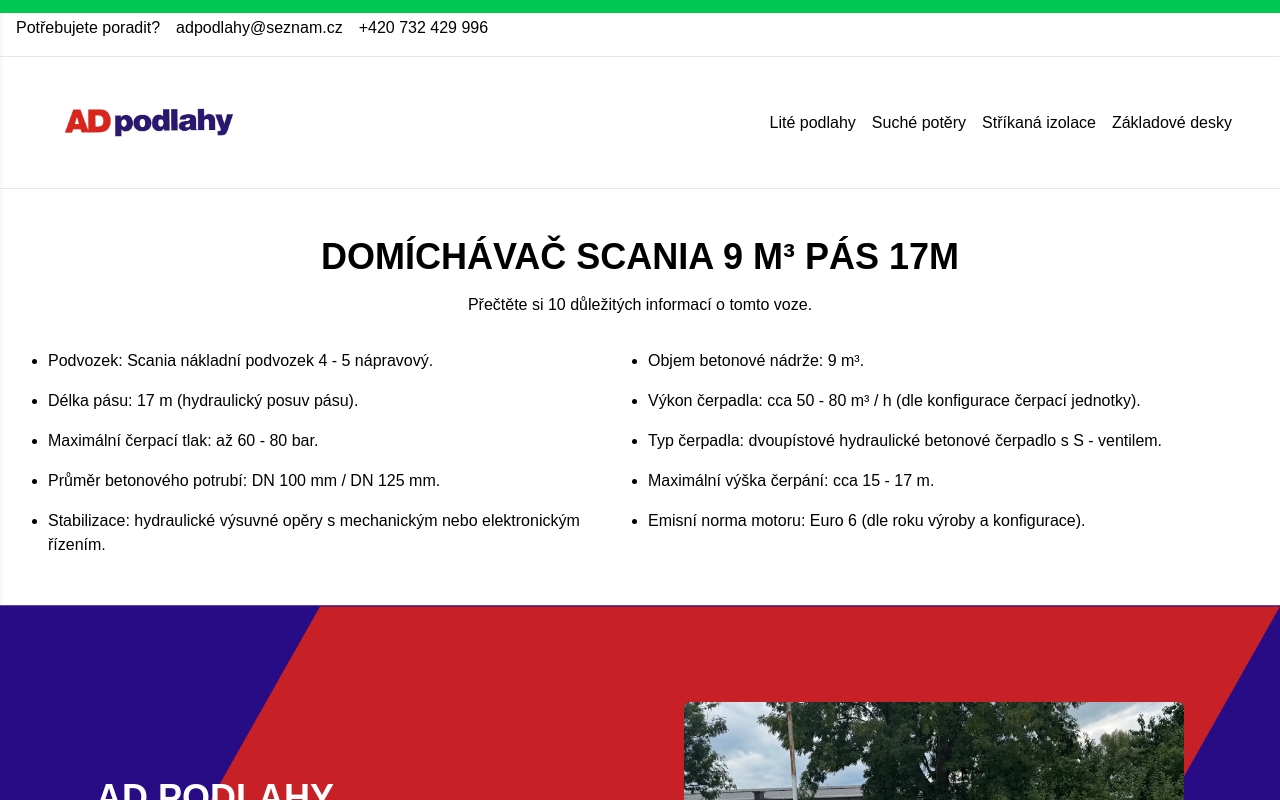
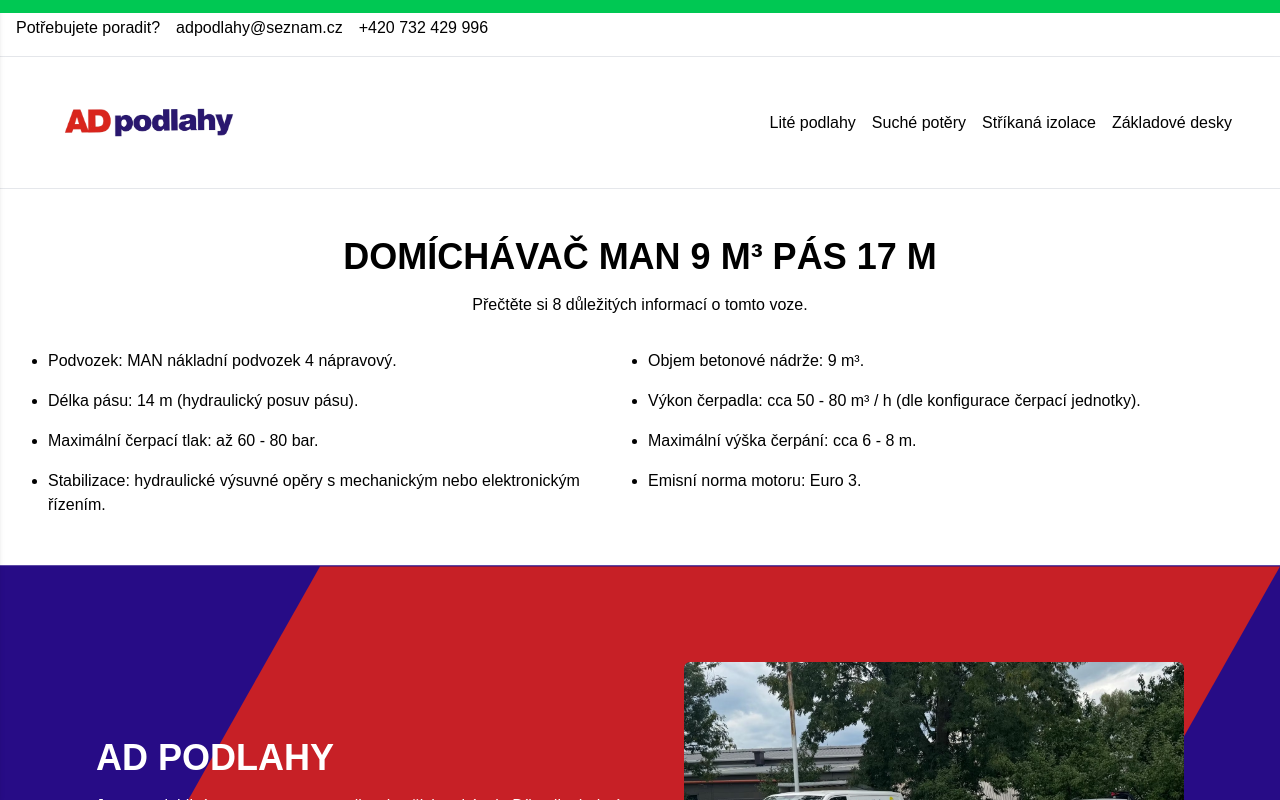
Before and after one commit to Keny2802/AD-Podlahy-, a Next.js app: page /vozovy-park/domichavac-9m3-pas-17m-1 in a window 1280 px wide. Shown: the top 800 px of the page. Built offline with nearby package versions, Linux system fonts and the light colour scheme.

Commit message:
Přidání textu do Domíchávač Mercedes 9 m³ pás 14 m & Domíchávač MAN 9 m³ pás 17 m (1) & Domíchávač Man 9 m³ pás 17 m (2).

```diff
--- a/src/app/components/Garageset.ts
+++ b/src/app/components/Garageset.ts
@@ -32,22 +32,22 @@
     {
         img: "/fota/sekce/vozovy-park/vozovy-park-7.avif",
         href: "/vozovy-park/domichavac-9m3-pas-14m-1",
-        cta: "Domíchávač 9 m³ pás 14m"
+        cta: "Domíchávač 9 m³ pás 14 m"
     },
     {
         img: "/fota/sekce/vozovy-park/vozovy-park-8-1.avif",
         href: "/vozovy-park/domichavac-9m3-pas-14m-2",
-        cta: "Domíchávač 9 m³ pás 14m"
+        cta: "Domíchávač 9 m³ pás 14 m"
     },
     {
         img: "/fota/sekce/vozovy-park/vozovy-park-9.avif",
         href: "/vozovy-park/domichavac-9m3-pas-17m-1",
-        cta: "Domíchávač 9 m³ pás 17m"
+        cta: "Domíchávač 9 m³ pás 17 m"
     },
     {
         img: "/fota/sekce/vozovy-park/vozovy-park-10.avif",
         href: "/vozovy-park/domichavac-9m3-pas-17m-2",
-        cta: "Domíchávač 9 m³ pás 17m"
+        cta: "Domíchávač 9 m³ pás 17 m"
     },
     {
         img: "/fota/sekce/vozovy-park/vozovy-park-11.avif",
--- a/src/app/vozovy-park/domichavac-9m3-pas-14m-2/Content.tsx
+++ b/src/app/vozovy-park/domichavac-9m3-pas-14m-2/Content.tsx
@@ -24,7 +24,7 @@
             <Section color="secondary">
                 <FlexCol className="justify-center items-center text-center gap-2.5 md:gap-3 lg:gap-4">
                     <Heading>
-                       Domíchávač Mercedes 9 m³ pás 14m
+                       Domíchávač Mercedes 9 m³ pás 14 m
                     </Heading>
                     <BodyText>
                         Přečtěte si 8 důležitých informací o tomto voze.
--- a/src/app/vozovy-park/domichavac-9m3-pas-17m-1/Content.tsx
+++ b/src/app/vozovy-park/domichavac-9m3-pas-17m-1/Content.tsx
@@ -24,26 +24,24 @@
             <Section color="secondary">
                 <FlexCol className="justify-center items-center text-center gap-2.5 md:gap-3 lg:gap-4">
                     <Heading>
-                       Domíchávač Scania 9 m³ pás 17m
+                       Domíchávač MAN 9 m³ pás 17 m
                     </Heading>
                     <BodyText>
-                        Přečtěte si 10 důležitých informací o tomto voze.
+                        Přečtěte si 8 důležitých informací o tomto voze.
                     </BodyText>
                 </FlexCol>
                 <MarginTop>
                     <List>
                         <Grid className="grid-cols-1 md:grid-cols-2 gap-2.5 md:gap-3 lg:gap-4">
                             {[
-                                `Podvozek: Scania nákladní podvozek 4 - 5 nápravový.`,
+                                `Podvozek: MAN nákladní podvozek 4 nápravový.`,
                                 `Objem betonové nádrže: 9 m³.`,
-                                `Délka pásu: 17 m (hydraulický posuv pásu).`,
+                                `Délka pásu: 14 m (hydraulický posuv pásu).`,
                                 `Výkon čerpadla: cca 50 - 80 m³ / h (dle konfigurace čerpací jednotky).`,
                                 `Maximální čerpací tlak: až 60 - 80 bar.`,
-                                `Typ čerpadla: dvoupístové hydraulické betonové čerpadlo s S - ventilem.`,
-                                `Průměr betonového potrubí: DN 100 mm / DN 125 mm.`,
-                                `Maximální výška čerpání: cca 15 - 17 m.`,
+                                `Maximální výška čerpání: cca 6 - 8 m.`,
                                 `Stabilizace: hydraulické výsuvné opěry s mechanickým nebo elektronickým řízením.`,
-                                `Emisní norma motoru: Euro 6 (dle roku výroby a konfigurace).`
+                                `Emisní norma motoru: Euro 3.`
                             ].map((textBlock, index) => {
                                 return (
                                     <ListItem key={index}>
--- a/src/app/vozovy-park/domichavac-9m3-pas-17m-2/Content.tsx
+++ b/src/app/vozovy-park/domichavac-9m3-pas-17m-2/Content.tsx
@@ -24,26 +24,24 @@
             <Section color="secondary">
                 <FlexCol className="justify-center items-center text-center gap-2.5 md:gap-3 lg:gap-4">
                     <Heading>
-                       Domíchávač Man 9 m³ pás 17m
+                       Domíchávač Man 9 m³ pás 17 m
                     </Heading>
                     <BodyText>
-                        Přečtěte si 10 důležitých informací o tomto voze.
+                        Přečtěte si 8 důležitých informací o tomto voze.
                     </BodyText>
                 </FlexCol>
                 <MarginTop>
                     <List>
                         <Grid className="grid-cols-1 md:grid-cols-2 gap-2.5 md:gap-3 lg:gap-4">
                             {[
-                                `Podvozek: MAN nákladní podvozek 4 - 5 nápravový.`,
+                                `Podvozek: MAN nákladní podvozek 4 nápravový.`,
                                 `Objem betonové nádrže: 9 m³.`,
-                                `Délka pásu: 14 - 17 m (hydraulický posuv pásu, dle konfigurace).`,
+                                `Délka pásu: 14 m (hydraulický posuv pásu).`,
                                 `Výkon čerpadla: cca 50 - 80 m³ / h (dle konfigurace čerpací jednotky).`,
                                 `Maximální čerpací tlak: až 60 - 80 bar.`,
-                                `Typ čerpadla: dvoupístové hydraulické betonové čerpadlo s S - ventilem.`,
-                                `Průměr betonového potrubí: DN 100 mm / DN 125 mm.`,
-                                `Maximální výška čerpání: cca 12 - 17 m (dle délky pásu).`,
+                                `Maximální výška čerpání: cca 6 - 8 m.`,
                                 `Stabilizace: hydraulické výsuvné opěry s mechanickým nebo elektronickým řízením.`,
-                                `Emisní norma motoru: Euro 6 (dle roku výroby a konfigurace).`
+                                `Emisní norma motoru: Euro 4.`
                             ].map((textBlock, index) => {
                                 return (
                                     <ListItem key={index}>
```
